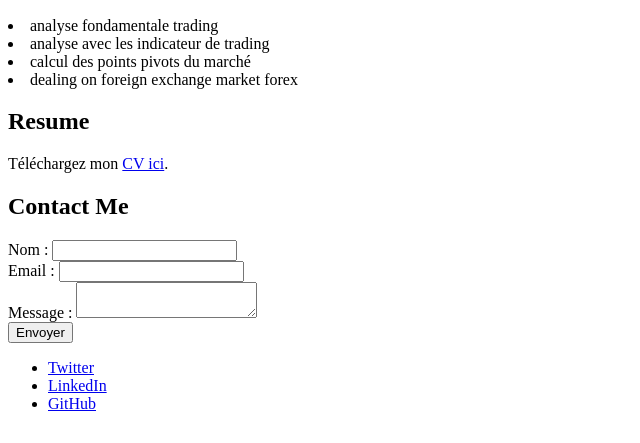
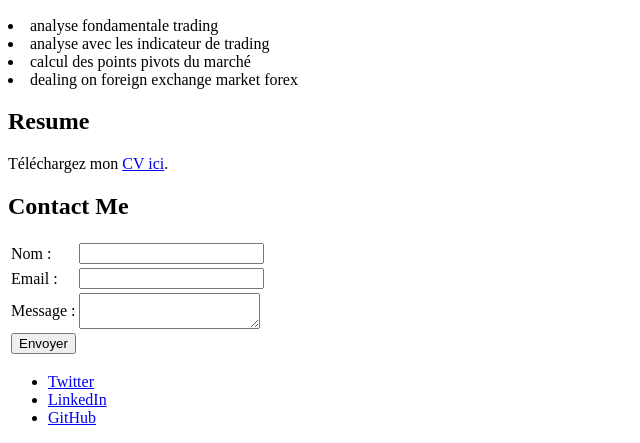
Before and after one commit to nidhalladhibi/html, a plain HTML site: page index.html in a window 1280 px wide. Shown: the part 683-1126 px from the top of the page, without its empty margins (0-640 px from the left). Drawn offline with Linux system fonts and the light colour scheme.

Commit message:
tableau add

```diff
--- a/index.html
+++ b/index.html
@@ -48,18 +48,28 @@ referrerpolicy="strict-origin-when-cross-origin" allowfullscreen></iframe>
 <section id="contact">
     <h2>Contact Me</h2>
     <form action="submit-form.php" method="POST">
-        <label for="name">Nom :</label>
-        <input type="text" id="name" name="name" required><br>
-
-        <label for="email">Email :</label>
-        <input type="email" id="email" name="email" required><br>
-
-        <label for="message">Message :</label>
-        <textarea id="message" name="message" required></textarea><br>
-
-        <button type="submit">Envoyer</button>
+        <table>
+            <tr>
+                <td><label for="name">Nom :</label></td>
+                <td><input type="text" id="name" name="name" required></td>
+            </tr>
+            <tr>
+                <td><label for="email">Email :</label></td>
+                <td><input type="email" id="email" name="email" required></td>
+            </tr>
+            <tr>
+                <td><label for="message">Message :</label></td>
+                <td><textarea id="message" name="message" required></textarea></td>
+            </tr>
+            <tr>
+                <td colspan="2"><button type="submit">Envoyer</button></td>
+            </tr>
+        </table>
     </form>
 </section>
+
+
+
 <footer>
     <ul>
         <li><a href="https://x.com/nidhal_com" target="_blank">Twitter</a></li>
```
